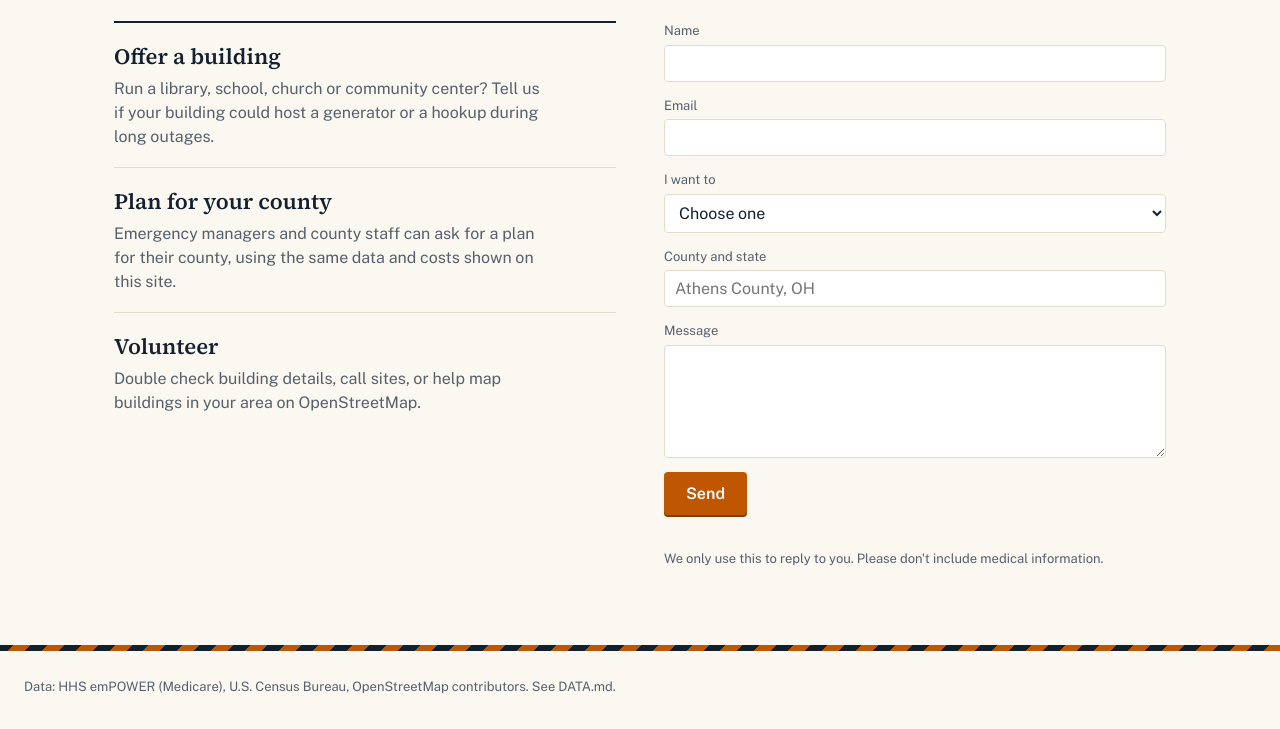
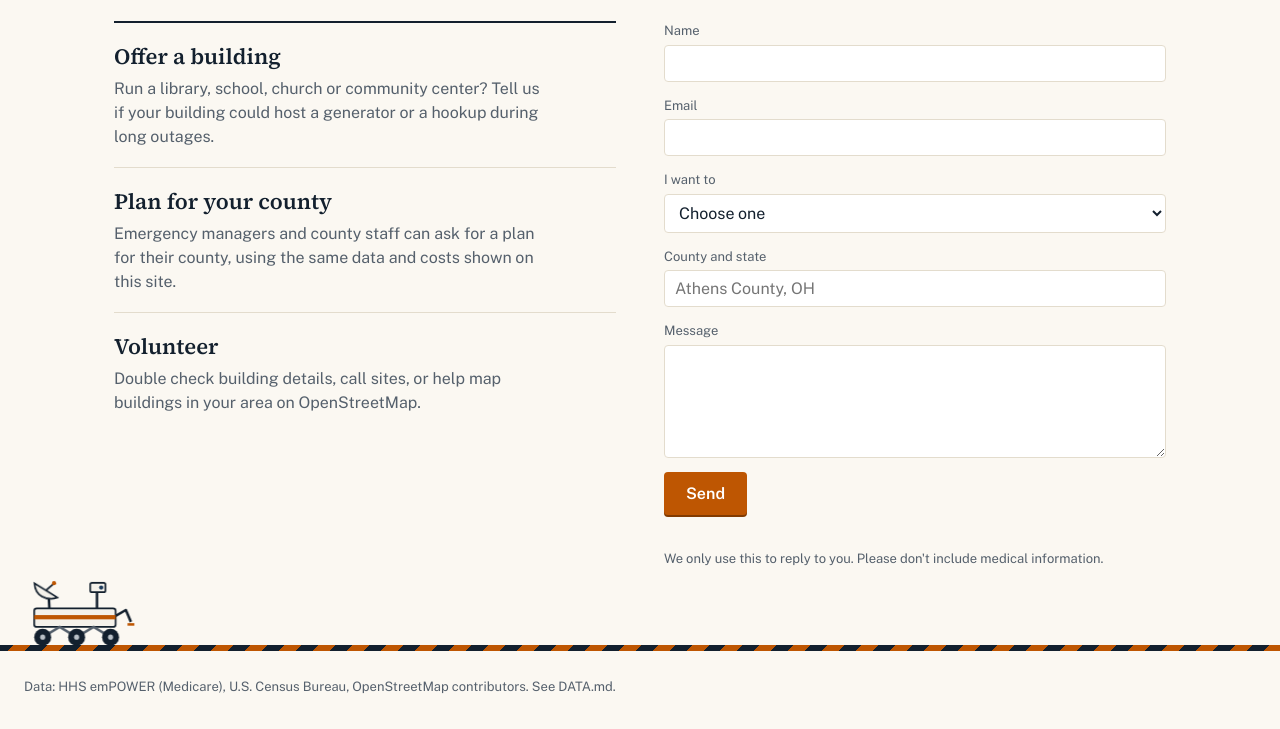
Before and after one commit to h-ardy/CAC-GridAid, a plain HTML site: page index.html in a window 1280 px wide. Shown: the part 2861-3590 px from the top of the page. Drawn offline with nearby package versions, Linux system fonts and the light colour scheme.

Commit message:
added small rover touch

```diff
--- a/index.html
+++ b/index.html
@@ -154,8 +154,31 @@
     </div>
   </section>
 
-  <footer>Data: HHS emPOWER (Medicare), U.S. Census Bureau, OpenStreetMap contributors. See DATA.md.</footer>
-
+  <footer>
+    <svg class="rover" viewBox="0 0 132 84" aria-hidden="true">
+      <g class="dish">
+        <path d="M30 40V22" stroke="#13202e" stroke-width="3"/>
+        <path d="M14 8C14 22 26 30 40 26Z" fill="#f4f1ea" stroke="#13202e" stroke-width="2"/>
+        <path d="M27 17L36 10" stroke="#13202e" stroke-width="2"/>
+        <circle cx="37" cy="9" r="2.5" fill="#be5602"/>
+      </g>
+      <path d="M86 40V18" stroke="#13202e" stroke-width="3"/>
+      <rect x="78" y="8" width="18" height="11" rx="2" fill="#f4f1ea" stroke="#13202e" stroke-width="2"/>
+      <circle cx="91" cy="13.5" r="2.5" fill="#1b3a5c"/>
+      <path class="arm" d="M106 48L120 40L126 54" fill="none" stroke="#13202e" stroke-width="3" stroke-linejoin="round"/>
+      <path d="M122 57L130 57" stroke="#be5602" stroke-width="3"/>
+      <rect x="12" y="38" width="96" height="22" rx="3" fill="#f4f1ea" stroke="#13202e" stroke-width="2"/>
+      <rect x="12" y="46" width="96" height="5" fill="#be5602"/>
+      <path d="M22 72L42 60L62 72M62 72L82 60L102 72" fill="none" stroke="#55606c" stroke-width="3"/>
+      <circle class="wheel" cx="22" cy="72" r="10" fill="#13202e"/>
+      <circle class="wheel" cx="62" cy="72" r="10" fill="#13202e"/>
+      <circle class="wheel" cx="102" cy="72" r="10" fill="#13202e"/>
+      <circle cx="22" cy="72" r="3" fill="#b9c0c7"/>
+      <circle cx="62" cy="72" r="3" fill="#b9c0c7"/>
+      <circle cx="102" cy="72" r="3" fill="#b9c0c7"/>
+    </svg>
+    Data: HHS emPOWER (Medicare), U.S. Census Bureau, OpenStreetMap contributors. See DATA.md.
+  </footer>
     <script src="landing.js"></script>
   <script src="https://unpkg.com/leaflet@1.9.4/dist/leaflet.js"></script>
   <script src="shared.js"></script>
--- a/style.css
+++ b/style.css
@@ -258,3 +258,8 @@ footer::before { content: ""; position: absolute; top: 0; left: 0; right: 0; hei
 @media (max-width: 860px) {
   .info { grid-template-columns: 1fr; gap: 8px; }
 }
+
+.rover { position: absolute; left: 24px; bottom: 100%; width: 112px; margin-bottom: -2px; }
+.rover .dish { transform-box: fill-box; transform-origin: 50% 100%; animation: scan 4s ease-in-out infinite alternate; }
+@keyframes scan { from { transform: rotate(-12deg); } to { transform: rotate(10deg); } }
+@media (prefers-reduced-motion: reduce) { .rover .dish { animation: none; } }
```
